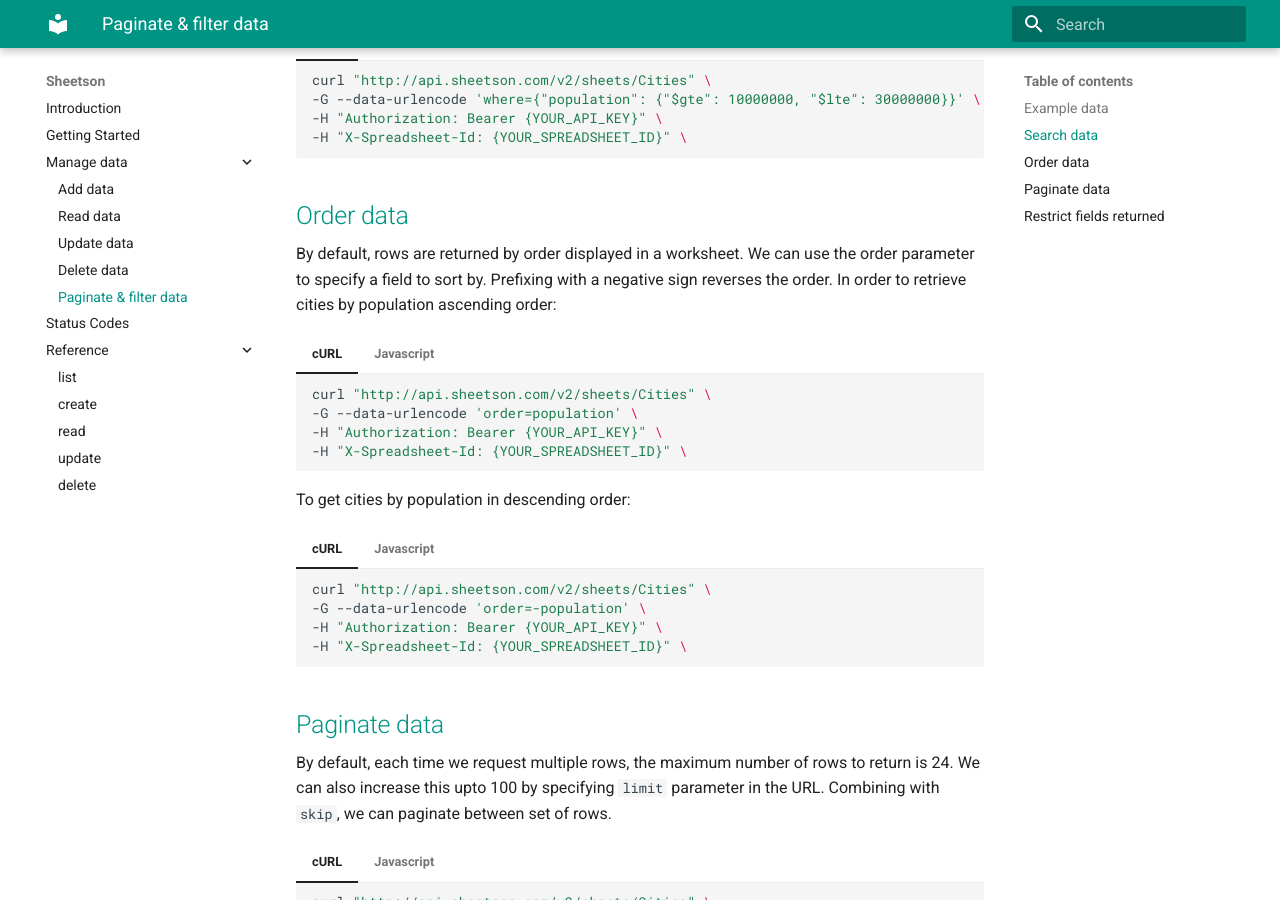
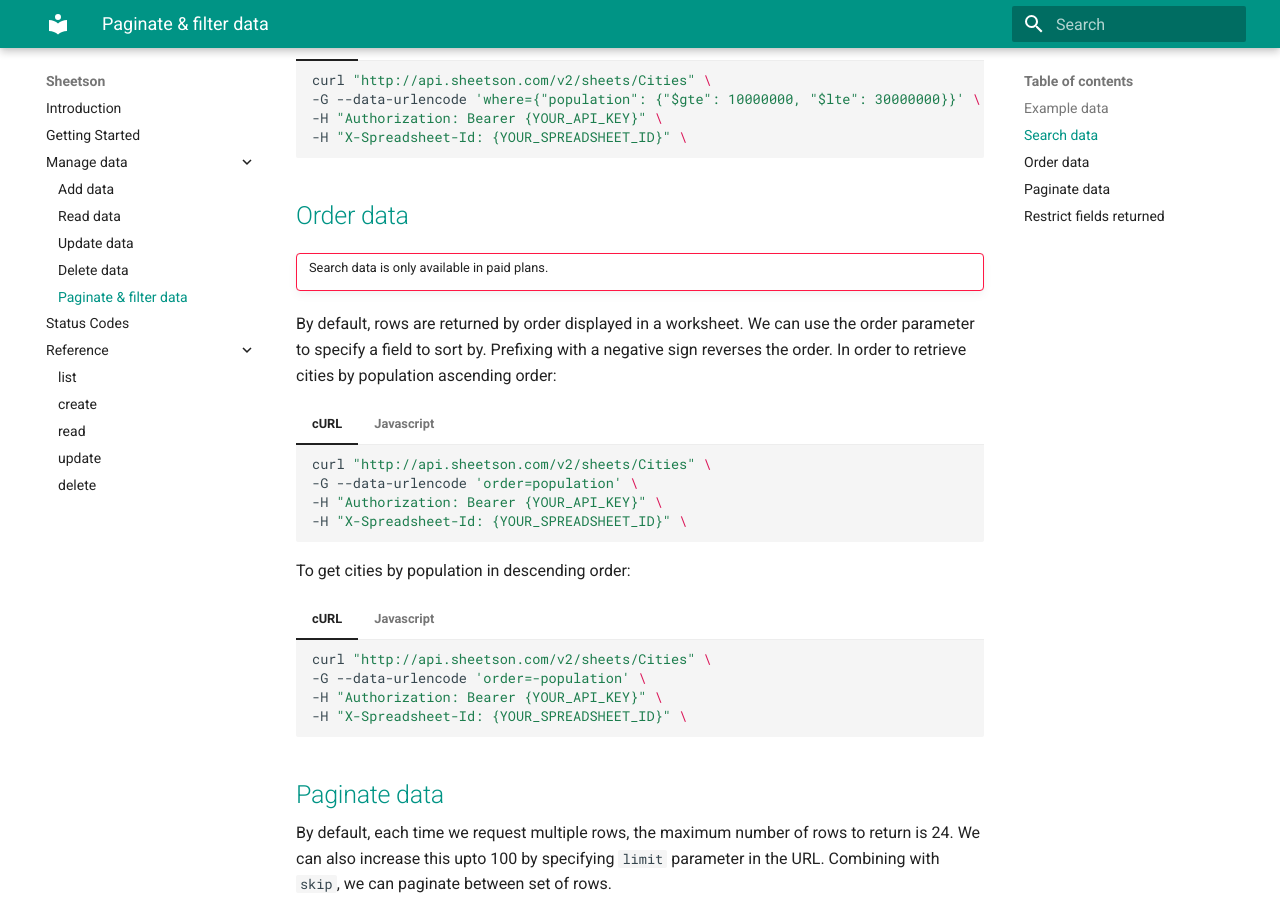
Before and after one commit to ralphilius/sheetson-docs, an MkDocs documentation site: the page built from docs/manage-data/paginate-filter.md, in a window 1280 px wide and 900 px high, scrolled down 1075 px. Built offline with MkDocs 1.6.1 and Material for MkDocs 9.7.7, drawn with Linux system fonts in a browser that asks for light colours.

Commit message:
Sort should be on paid plans

```diff
--- a/docs/manage-data/paginate-filter.md
+++ b/docs/manage-data/paginate-filter.md
@@ -90,6 +90,10 @@
 
 
 ## Order data
+
+!!! danger ""
+    Search data is only available in paid plans.
+
 By default, rows are returned by order displayed in a worksheet. We can use the order parameter to specify a field to sort by. Prefixing with a negative sign reverses the order. In order to retrieve cities by population ascending order:
 
 === "cURL"
```
